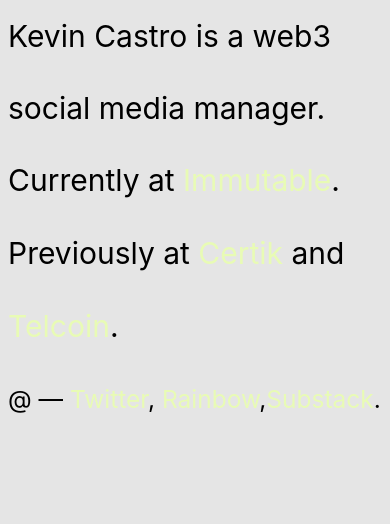
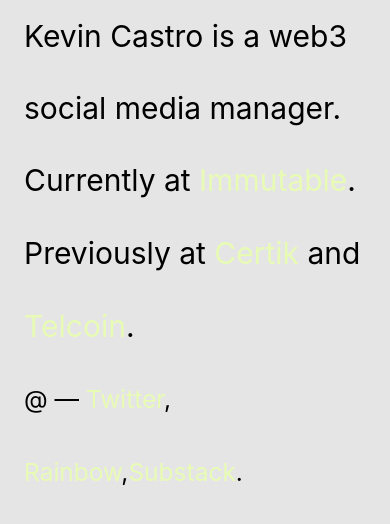
Before and after one commit to SonnyCastro/kevsite, a Next.js app: page / in a window 390 px wide. Shown: the top 524 px of the page. Built offline with nearby package versions, Linux system fonts and the light colour scheme.

Commit message:
mobile side edit

```diff
--- a/styles/Home.module.css
+++ b/styles/Home.module.css
@@ -134,9 +134,10 @@
     letter-spacing: 0em;
     text-align: left;
     margin: 0%;
+    font-family: Inter;
   }
   .main {
-    padding: 0%;
+    padding: 0 1rem;
   }
   .text {
     width: 100%;
@@ -148,6 +149,7 @@
     font-style: normal;
   }
   .description {
+    font-family: Inter;
     line-height: 4.5rem;
   }
 }
```
